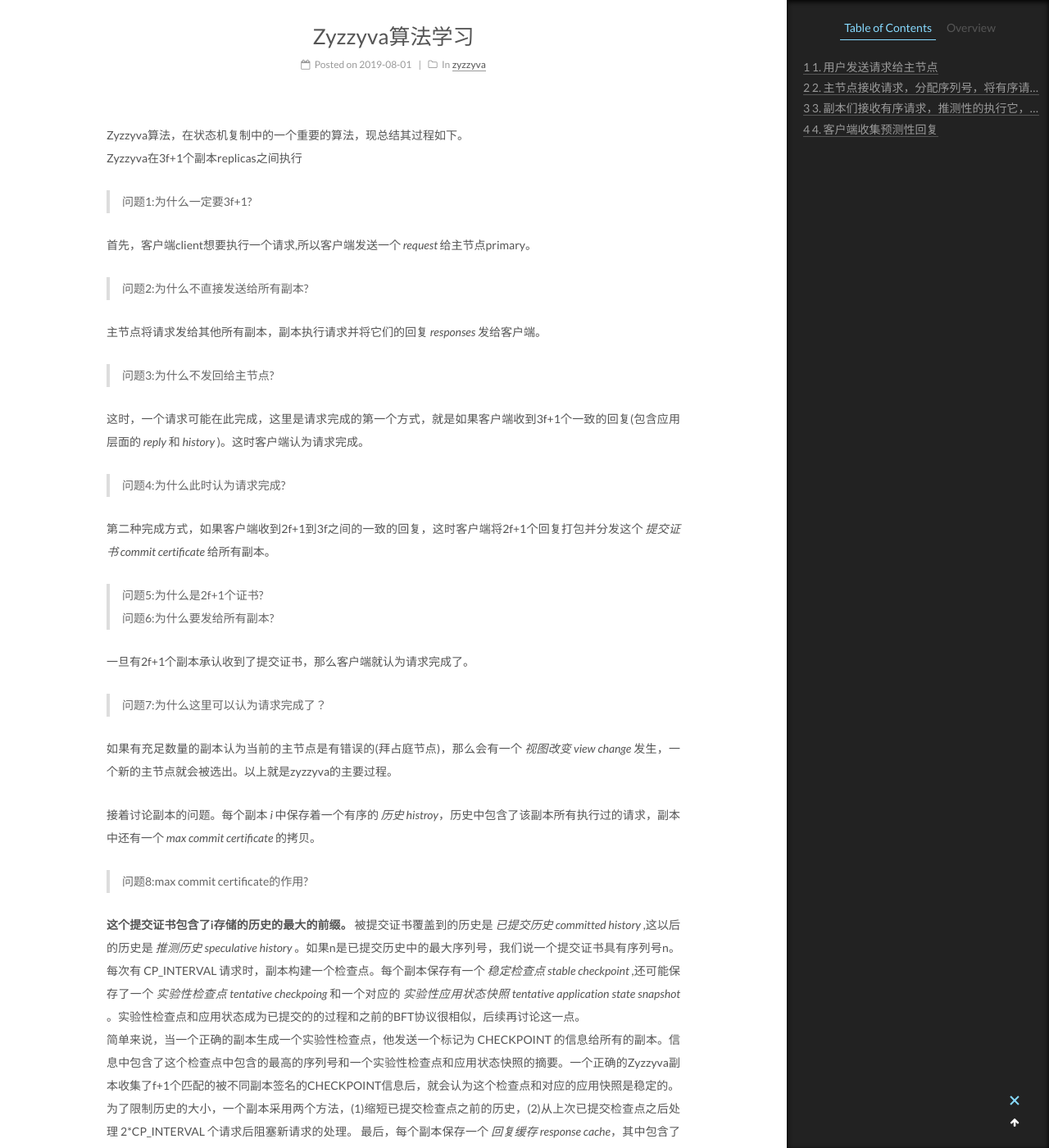
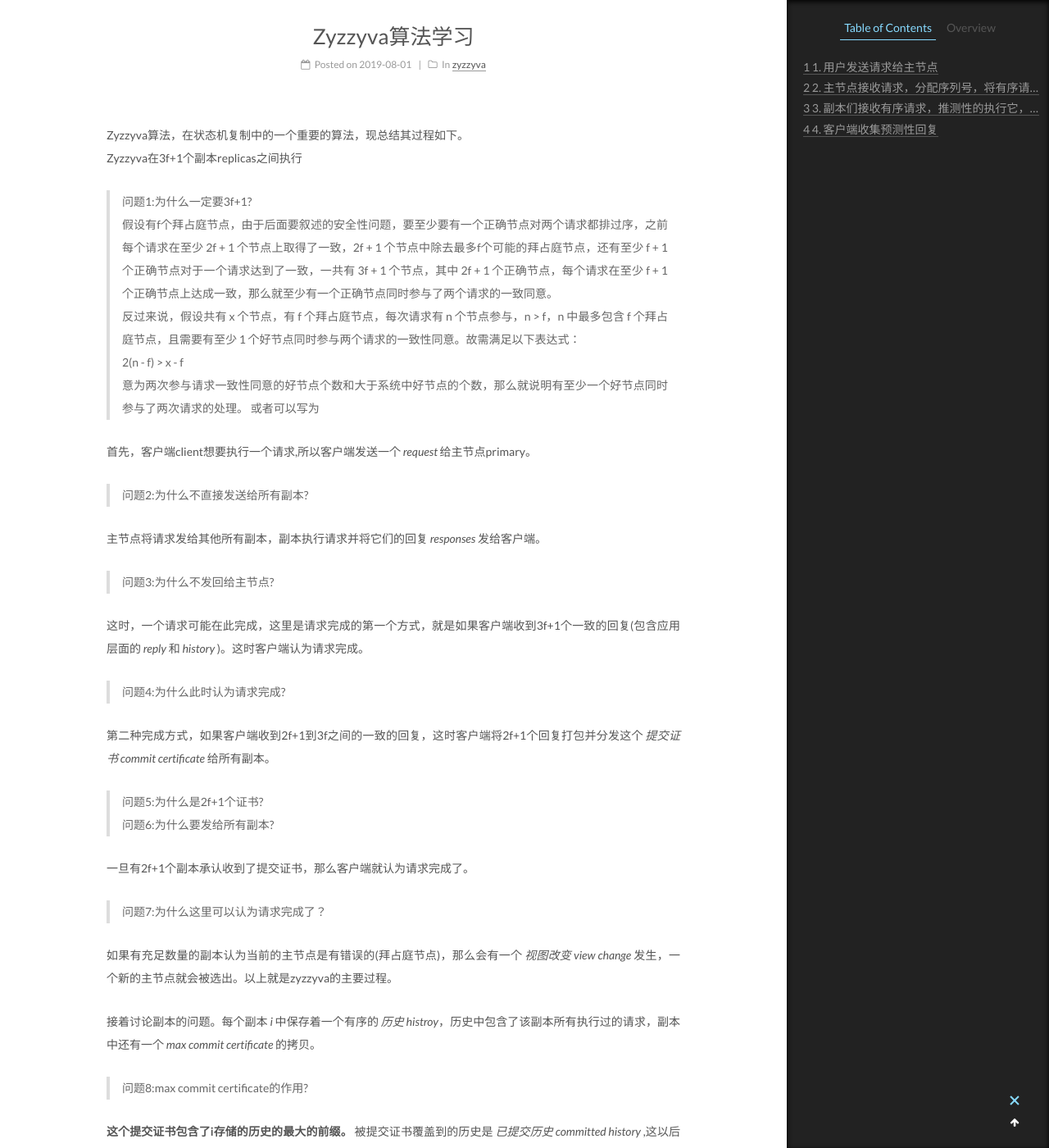
Before and after one commit to chapterzhi/chapterzhi.github.io, a Jekyll site: the page built from _posts/2019-08-01-Zyzzyva算法学习.md, in a window 1280 px wide and 1400 px high, scrolled down 316 px. Shown: the whole window at 82% size. Built offline with Jekyll 4.4.1, drawn with Linux system fonts in a browser that asks for light colours.

Commit message:
new blog

```diff
--- a/_posts/2019-08-01-Zyzzyva算法学习.md
+++ b/_posts/2019-08-01-Zyzzyva算法学习.md
@@ -11,6 +11,11 @@ Zyzzyva算法，在状态机复制中的一个重要的算法，现总结其过
 Zyzzyva在3f+1个副本replicas之间执行
 
   > 问题1:为什么一定要3f+1?
+  假设有f个拜占庭节点，由于后面要叙述的安全性问题，要至少要有一个正确节点对两个请求都排过序，之前每个请求在至少 2f + 1 个节点上取得了一致，2f + 1 个节点中除去最多f个可能的拜占庭节点，还有至少 f + 1 个正确节点对于一个请求达到了一致，一共有 3f + 1 个节点，其中 2f + 1 个正确节点，每个请求在至少 f + 1 个正确节点上达成一致，那么就至少有一个正确节点同时参与了两个请求的一致同意。
+  反过来说，假设共有 x 个节点，有 f 个拜占庭节点，每次请求有 n 个节点参与，n > f，n 中最多包含 f 个拜占庭节点，且需要有至少 1 个好节点同时参与两个请求的一致性同意。故需满足以下表达式：
+  2(n - f) > x - f
+  意为两次参与请求一致性同意的好节点个数和大于系统中好节点的个数，那么就说明有至少一个好节点同时参与了两次请求的处理。
+  或者可以写为
 
 首先，客户端client想要执行一个请求,所以客户端发送一个 _request_ 给主节点primary。
 
```
Also changed, not shown: _posts/2019-09-01-grpc学习.md (added, +15 -0 lines).
